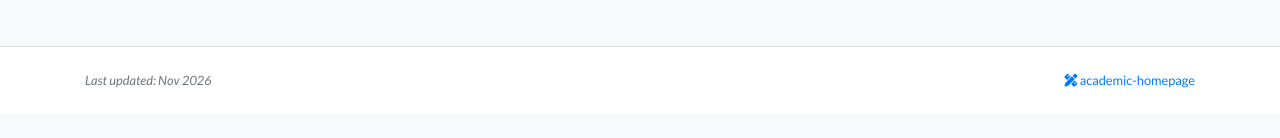
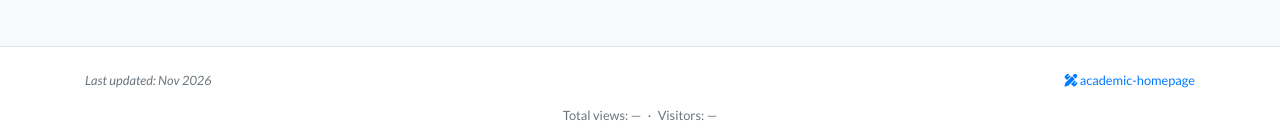
Before and after one commit to xiaofengwang01/xiaofengwang01.github.io, a Jekyll site: the page built from README.md, in a window 1280 px wide and 900 px high, scrolled down 1202 px. Shown: the part 759-897 px from the top of the window. Built offline with Jekyll 4.4.1, drawn with Linux system fonts in a browser that asks for light colours; nearby versions of some CDN libraries; our own code applies the rules of GitHub Pages for plain Markdown files; comment, search, counter and statistics services are not loaded; a style sheet for code colours, icons or effects is not loaded; before the commit the page ends 2075 px from its top, so only the background shows below that.

Commit message:
Add site analytics and visit counters

```diff
--- a/_config.yml
+++ b/_config.yml
@@ -19,6 +19,11 @@
 description: >-
   Personal site and blog about large language model inference,
   attention architectures, and efficient systems.
+
+analytics:
+  # Google Tag ID. It may be a GA4 G-XXXXXXXXXX or a Google Tag GTM-XXXXXXX ID.
+  google_analytics_id: "GTM-NPN9K3J9"
+  show_site_views: true
 
 # Build settings
 markdown: kramdown
--- a/_includes/footer.html
+++ b/_includes/footer.html
@@ -12,5 +12,19 @@
                 </div>
             </div>
         </div>
+        {% if site.analytics.show_site_views %}
+        <div class="text-center text-muted pb-2">
+            <span id="busuanzi_container_site_pv">
+                Total views: <span id="busuanzi_value_site_pv">—</span>
+            </span>
+            <span class="mx-1" aria-hidden="true">·</span>
+            <span id="busuanzi_container_site_uv">
+                Visitors: <span id="busuanzi_value_site_uv">—</span>
+            </span>
+        </div>
+        {% endif %}
     </div>
+    {% if site.analytics.show_site_views %}
+    <script async src="https://busuanzi.ibruce.info/busuanzi/2.3/busuanzi.pure.mini.js"></script>
+    {% endif %}
 </footer>
--- a/_layouts/blog_post.html
+++ b/_layouts/blog_post.html
@@ -2,6 +2,7 @@
 <html lang="en">
 <!-- Template: https://github.com/luost26/academic-homepage -->
 <head>
+    {% include analytics.html %}
     <meta charset="utf-8">
     <meta name="viewport" content="width=device-width, initial-scale=1, shrink-to-fit=no">
     <title>{{ page.title }} - {{ site.data.profile.navbar_name }}</title>
--- a/_layouts/default.html
+++ b/_layouts/default.html
@@ -2,6 +2,7 @@
 <html lang="en">
 <!-- Template: https://github.com/luost26/academic-homepage -->
 <head>
+    {% include analytics.html %}
     <meta charset="utf-8">
     <meta name="viewport" content="width=device-width, initial-scale=1, shrink-to-fit=no">
     <title>{{ page.title }} - {{ site.data.profile.navbar_name }}</title>
--- a/_layouts/prompt.html
+++ b/_layouts/prompt.html
@@ -1,6 +1,7 @@
 <!DOCTYPE html>
 <html class="h-100">
 <head>
+    {% include analytics.html %}
     <meta charset="utf-8">
     <meta name="viewport" content="width=device-width, initial-scale=1, shrink-to-fit=no">
     <title>{{ page.title }}</title>
```
Also changed, not shown: _includes/analytics.html (added, +8 -0 lines).
